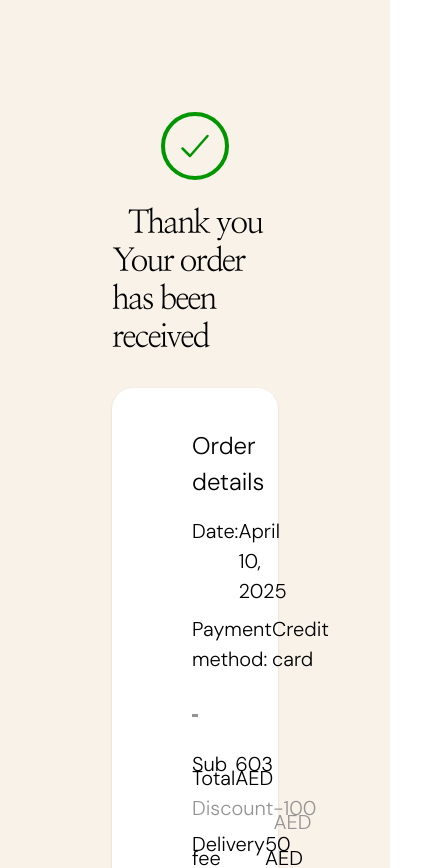
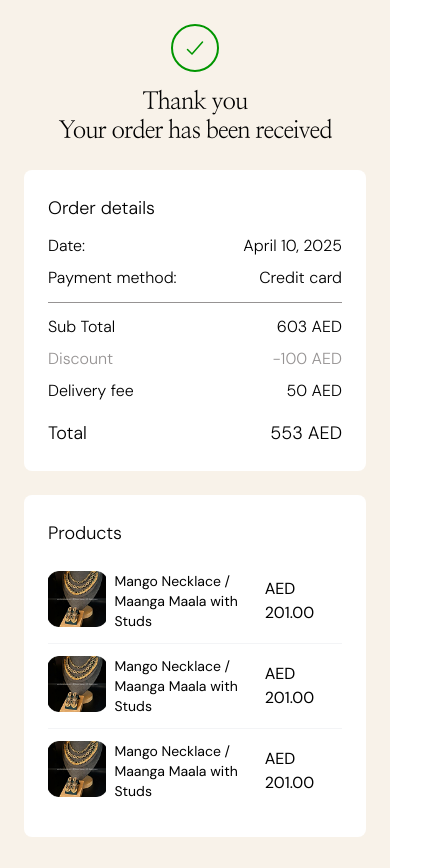
Before and after one commit to Canarydigital-Ai/Shaaman-Frontend-api, a React (Vite) app: page /payment-success in a window 390 px wide. Shown: the top 868 px of the page, 432 px wide, since content can reach past the window. Built offline with nearby package versions, Linux system fonts and the light colour scheme; the HTML template or start-up script is replaced by a standard one.

Commit message:
Product List design make responsive

```diff
--- a/src/components/payment-success/PaymentSuccess.tsx
+++ b/src/components/payment-success/PaymentSuccess.tsx
@@ -28,83 +28,76 @@ const PaymentSuccess: React.FC = () => {
   ];
   return (
     <>
-      <div className="flex flex-col items-center justify-center min-h-screen bg-[#F8F2E9] p-28">
-        <div className="w-full max-w-5xl flex flex-col items-center space-y-10">
+      <div className="flex flex-col items-center justify-center min-h-screen bg-[#F8F2E9] p-6 sm:p-10 md:p-16 lg:p-28">
+  <div className="w-full max-w-5xl flex flex-col items-center space-y-6 sm:space-y-8 lg:space-y-9">
     {/* Success Icon and Header */}
     <div className="flex flex-col items-center mb-2 leading-tight">
-            <div className="w-[68px] h-[68px] rounded-[34px] border-[4px] border-[#009600] text-[#009600] flex justify-center items-center">
-              <span>
-                <IoCheckmark size={40} />
-              </span>
+      <div className="w-12 h-12 sm:w-16 sm:h-16 lg:w-[68px] lg:h-[68px] rounded-full border-2 sm:border-3 lg:border-[4px] border-[#009600] text-[#009600] flex justify-center items-center">
+        <IoCheckmark className="text-2xl sm:text-3xl lg:text-[40px]" />
       </div>
 
-            <h1
-              className="text-[32px] text-center mt-6 nanum-myeongjo-regular"
-              style={{ letterSpacing: "-2px", lineHeight: "38px" }}
-            >
+      <h1 className="text-2xl sm:text-3xl lg:text-[32px] text-center mt-4 sm:mt-5 lg:mt-6 nanum-myeongjo-regular"
+          style={{ letterSpacing: "-1px", lineHeight: "1.2" }}>
         Thank you
       </h1>
-            <p
-              className="text-black text-[32px] nanum-myeongjo-regular"
-              style={{ letterSpacing: "-2px", lineHeight: "38px" }}
-            >
+      <p className="text-black text-2xl sm:text-3xl lg:text-[32px] nanum-myeongjo-regular"
+         style={{ letterSpacing: "-1px", lineHeight: "1.2" }}>
         Your order has been received
       </p>
     </div>
 
     {/* Order Details Card */}
-          <div className="bg-white rounded-[21px] shadow-sm w-full mt-6 px-20 py-10 space-y-6">
+    <div className="bg-white rounded-lg sm:rounded-xl lg:rounded-[21px] w-full mt-4 sm:mt-5 lg:mt-6 px-6 sm:px-10 md:px-14 lg:px-20 py-6 sm:py-8 lg:py-10 space-y-4 sm:space-y-5 lg:space-y-6">
       <div className="space-y-2">
-              <h2 className="font-light text-[24px] mb-4">Order details</h2>
+        <h2 className="font-light text-lg sm:text-xl lg:text-[24px] mb-3 sm:mb-4">Order details</h2>
 
         <div className="flex justify-between">
-                <span className="text-[20px] font-light">Date:</span>
-                <span className="text-[20px] font-light">April 10, 2025</span>
+          <span className="text-base sm:text-lg lg:text-[20px] font-light">Date:</span>
+          <span className="text-base sm:text-lg lg:text-[20px] font-light">April 10, 2025</span>
         </div>
 
         <div className="flex justify-between">
-                <span className="text-[20px] font-light">Payment method:</span>
-                <span className="text-[20px] font-light">Credit card</span>
+          <span className="text-base sm:text-lg lg:text-[20px] font-light">Payment method:</span>
+          <span className="text-base sm:text-lg lg:text-[20px] font-light">Credit card</span>
         </div>
 
-              <hr className="my-4 border-t-3 border-[#969393] mt-10 mb-10" />
+        <hr className="my-3 sm:my-4 lg:my-10 border-t lg:border-t-3 border-[#969393]" />
 
-              <div className="flex justify-between space-y-2">
-                <span className="text-[20px] font-light"style={{lineHeight: "14px"}}>Sub Total</span>
-                <span className="text-[20px] font-light"style={{lineHeight: "14px"}}>603 AED</span>
+        <div className="flex justify-between">
+          <span className="text-base sm:text-lg lg:text-[20px] font-light">Sub Total</span>
+          <span className="text-base sm:text-lg lg:text-[20px] font-light">603 AED</span>
         </div>
 
-              <div className="flex justify-between space-y-2">
-                <span className="text-[#969393] text-[20px] font-light" style={{lineHeight: "14px"}}>Discount</span>
-                <span className="text-[#969393] text-[20px] font-light"style={{lineHeight: "14px"}}>-100 AED</span>
+        <div className="flex justify-between">
+          <span className="text-[#969393] text-base sm:text-lg lg:text-[20px] font-light">Discount</span>
+          <span className="text-[#969393] text-base sm:text-lg lg:text-[20px] font-light">-100 AED</span>
         </div>
 
-              <div className="flex justify-between space-y-2">
-                <span className="text-[20px] font-light"style={{lineHeight: "14px"}}>Delivery fee</span>
-                <span className="text-[20px] font-light"style={{lineHeight: "14px"}}>50 AED</span>
+        <div className="flex justify-between">
+          <span className="text-base sm:text-lg lg:text-[20px] font-light">Delivery fee</span>
+          <span className="text-base sm:text-lg lg:text-[20px] font-light">50 AED</span>
         </div>
 
-              <div className="flex justify-between font-light text-[24px] mt-6"style={{lineHeight: "30px"}}>
+        <div className="flex justify-between font-light text-lg sm:text-xl lg:text-[24px] mt-4 sm:mt-5 lg:mt-6">
           <span>Total</span>
           <span>553 AED</span>
         </div>
       </div>
     </div>
 
-          {/* Products Card - Moved to top */}
-          <div className="bg-white rounded-[21px] shadow-sm w-full px-20 py-10">
-            <h2 className="font-light text-[24px] mb-4">Products</h2>
+    {/* Products Card */}
+    <div className="bg-white rounded-lg sm:rounded-xl lg:rounded-[21px] w-full px-6 sm:px-10 md:px-14 lg:px-20 py-6 sm:py-8 lg:py-10">
+      <h2 className="font-light text-lg sm:text-xl lg:text-[24px] mb-3 sm:mb-4">Products</h2>
 
-            {/* Map through products array */}
       {products.map((product, index) => (
         <div
           key={product.id}
-                className={`flex items-center justify-between py-4 ${
+          className={`flex items-center justify-between py-3 sm:py-4 lg:py-4 ${
             index > 0 ? "border-t border-gray-100" : ""
           }`}
         >
-                <div className="flex space-x-3">
-                  <div className="w-[98px] h-[90px] rounded overflow-hidden">
+          <div className="flex space-x-2 sm:space-x-3">
+            <div className="w-16 h-14 sm:w-20 sm:h-18 lg:w-[98px] lg:h-[90px] rounded overflow-hidden">
               <img
                 src={product.image}
                 alt={product.name}
@@ -112,23 +105,23 @@ const PaymentSuccess: React.FC = () => {
               />
             </div>
             <div className="flex flex-col justify-center">
-                    <span className="text-base font-normal">{product.name} / </span>
-                    <span className="text-base font-normal">
+              <span className="text-sm sm:text-base font-normal">{product.name} / </span>
+              <span className="text-sm sm:text-base font-normal">
                 {product.description}
               </span>
             </div>
           </div>
-                <span className="font-normal text-xl">{product.price}</span>
+          <span className="font-normal text-base sm:text-lg lg:text-xl">{product.price}</span>
         </div>
       ))}
     </div>
 
     {/* Action Buttons */}
-          <div className="w-full grid grid-cols-2 gap-3 mt-6">
-            <button className="bg-black text-white py-6 px-4 rounded-[20px] text-[24px] font-light">
+    <div className="w-full grid grid-cols-1 sm:grid-cols-2 gap-3 mt-4 sm:mt-5 lg:mt-2">
+      <button className="bg-black text-white py-3 sm:py-4 lg:py-6 px-4 rounded-lg sm:rounded-xl lg:rounded-[20px] text-base sm:text-lg lg:text-[24px] font-light">
         Continue shopping
       </button>
-            <button className="bg-white border border-gray-300 text-gray-800 py-6 px-4 rounded-[20px] text-[24px] font-light">
+      <button className="bg-white border border-gray-300 text-gray-800 py-3 sm:py-4 lg:py-6 px-4 rounded-lg sm:rounded-xl lg:rounded-[20px] text-base sm:text-lg lg:text-[24px] font-light mt-2 sm:mt-0">
         Back to home
       </button>
     </div>
--- a/src/components/products/ProductList.tsx
+++ b/src/components/products/ProductList.tsx
@@ -61,7 +61,7 @@ const ProductList: React.FC = () => {
   return (
     <>
       <div className="px-4 sm:px-8 lg:px-20 py-8 sm:py-16 lg:py-28">
-        <h2 className="text-2xl sm:text-3xl lg:text-[48px] font-normal text-black mb-1 nanum-myeongjo-regular" style={{ letterSpacing: "-4px" }}>
+        <h2 className="text-2xl sm:text-3xl lg:text-[48px] font-normal text-black mb-1 nanum-myeongjo-regular tracking-tight lg:tracking-[-4px]">
           New arrivals
         </h2>
         <p className="text-black mb-4 sm:mb-6 text-base sm:text-xl lg:text-[24px] font-light">
--- a/src/pages/product/ProductPage.tsx
+++ b/src/pages/product/ProductPage.tsx
@@ -7,7 +7,7 @@ import Footer from '../../components/footer/Footer'
 const ProductPage:React.FC = () => {
   return (
     <div className="max-w-full mx-auto bg-[#F8F2E9] min-h-screen">
-        <Navbar/>
+      <Navbar/>
       <Banner/>
       <ProductList/>
       <Footer />
--- a/src/pages/productdetails/ProductDetailsPage.tsx
+++ b/src/pages/productdetails/ProductDetailsPage.tsx
@@ -136,7 +136,7 @@ const ProductDetailsPage: React.FC = () => {
 
           {/* Additional Information */}
           <div className="space-y-2 md:space-y-3">
-            <h1 className="text-2xl md:text-3xl lg:text-[36px] nanum-myeongjo-regular font-medium tracking-[-4px]">
+            <h1 className="text-2xl md:text-3xl lg:text-[36px] nanum-myeongjo-regular font-medium lg:tracking-[-4px] tracking-tight">
               Additional information
             </h1>
             <p className="text-base md:text-lg lg:text-xl max-w-full lg:max-w-7xl">
```
Lines whose indentation alone changed are shown as unchanged.
